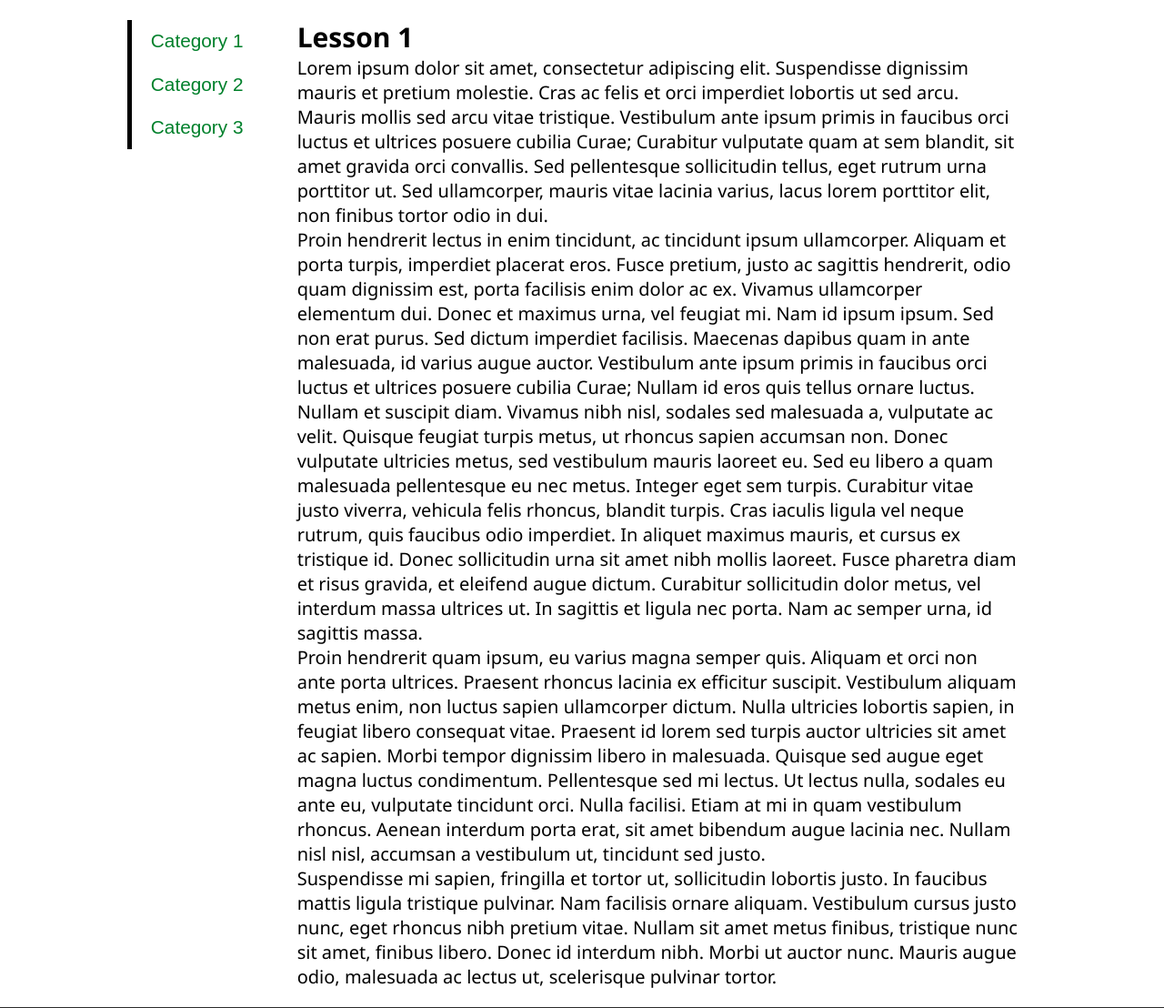
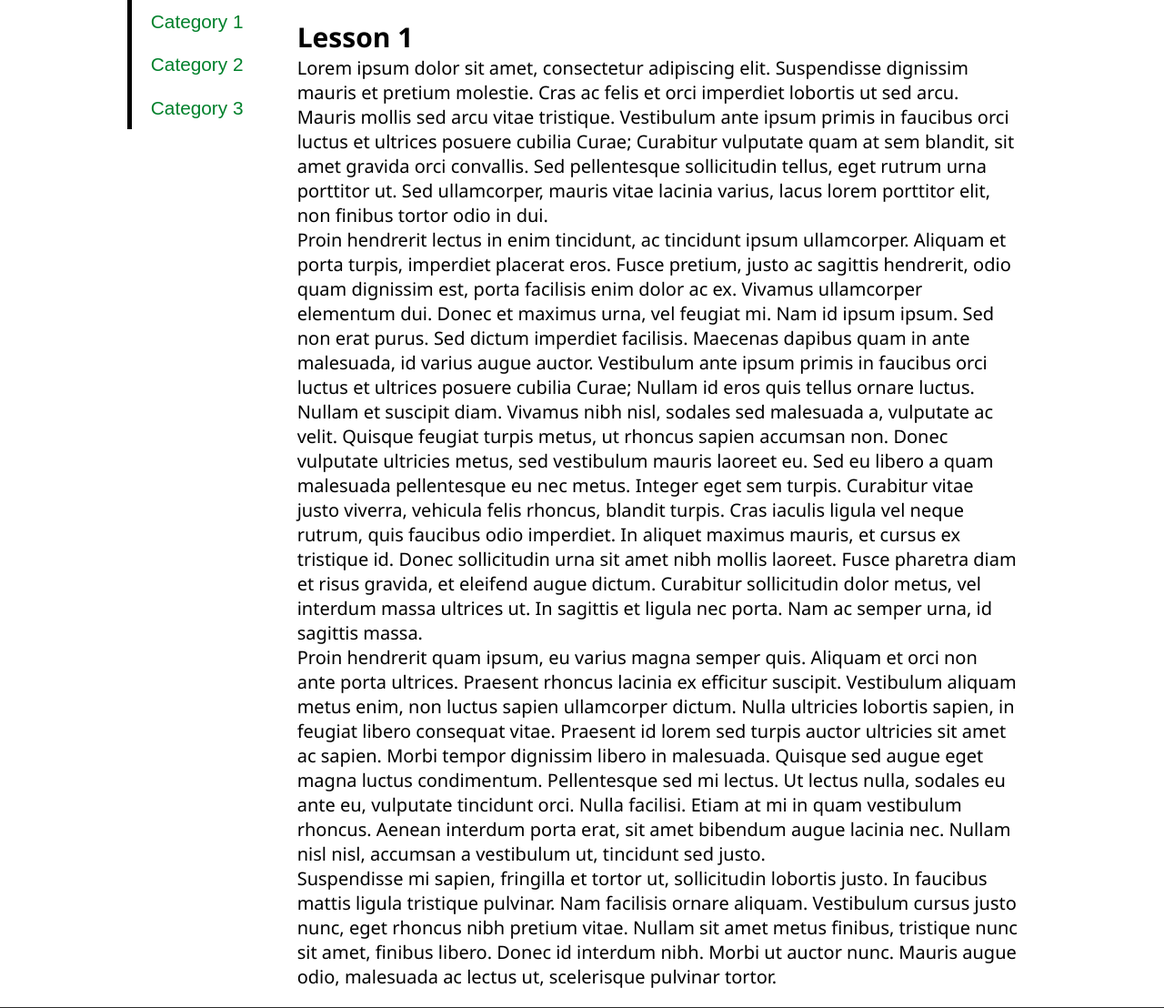
Before and after one commit to isheik/g7, a PHP site: page /lessons-template.html in a window 1280 px wide. Shown: the part 130-1238 px from the top of the page at 91% size. Run offline with PHP 8.4, Linux system fonts and the light colour scheme.

Commit message:
Switched main layout from table-cell to float.     - table-cell was matching both column vertical padding

```diff
--- a/base.css
+++ b/base.css
@@ -97,12 +97,8 @@ nav#top_nav li + li a { border-left-width: 0; }
 }
 
 /*************************************************************/
-#content_wrapper {
-    display: table;
-}
-
 nav#lessons_nav {
-    display: table-cell;
+    float: left;
     width: 18%; /* overridden by JavaScript */
 }
 
@@ -125,7 +121,7 @@ button.categories.collapsed {
 }
 
 article#lesson_content {
-    display: table-cell;
+    float: right;
     width: 82%; /* overridden by JavaScript */
     font-size: 1.25em;
     padding: 1em;
@@ -195,6 +191,7 @@ nav#bottom_nav ul li a {
 
     article#lesson_content {
         padding: 20px 0px;
+        float: none;
     }
 
     #auth, nav#lessons_nav, .site_nav, footer.page_row { display: none; }
```
